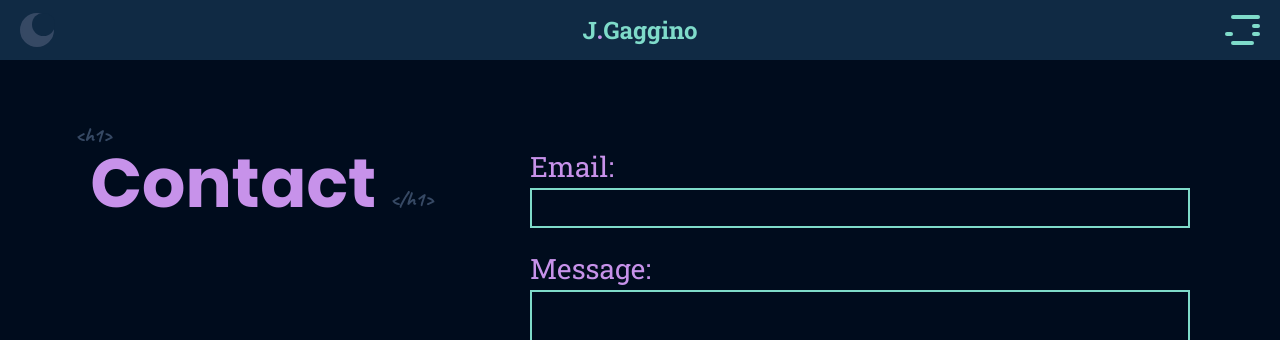
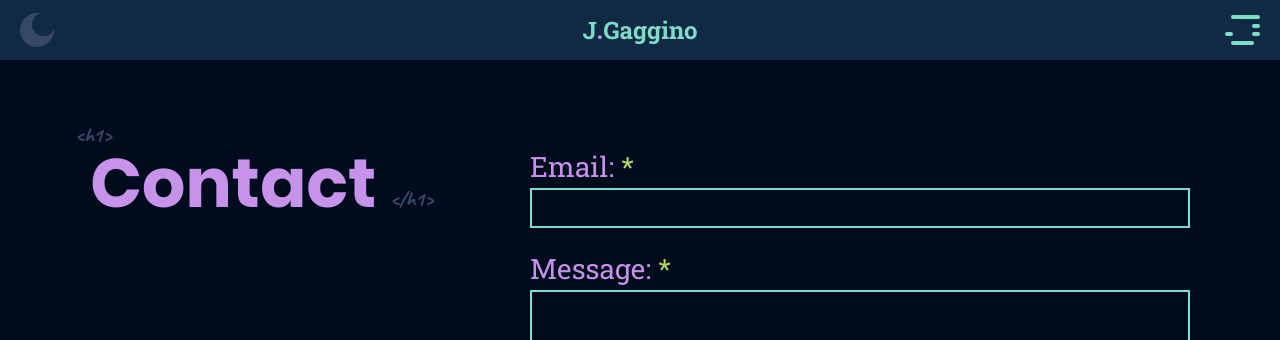
Before and after one commit to jeffreygaggino/react-personal, a React (Create React App) app: page /contact in a window 1280 px wide. Shown: the top 340 px of the page. Built offline with nearby package versions, Linux system fonts and the light colour scheme.

Commit message:
[u] required contact fields

```diff
--- a/src/components/contact-form/contact-form.jsx
+++ b/src/components/contact-form/contact-form.jsx
@@ -22,13 +22,23 @@ export default class MyForm extends React.Component {
           action="https://formspree.io/xrgyzwzk"
           method="POST"
         >
-          <label>Email:</label>
-          <input className="contact__form-field" type="email" name="email" />
-          <label>Message:</label>
+          <label>
+            Email: <span className="skills-color">*</span>
+          </label>
+          <input
+            className="contact__form-field"
+            type="email"
+            name="email"
+            required
+          />
+          <label>
+            Message: <span className="skills-color">*</span>
+          </label>
           <textarea
             className="contact__form-field"
             type="text"
             name="message"
+            required
           />
           <div id="contact-form-button" className="code">
             {status === "SUCCESS" ? (
```
